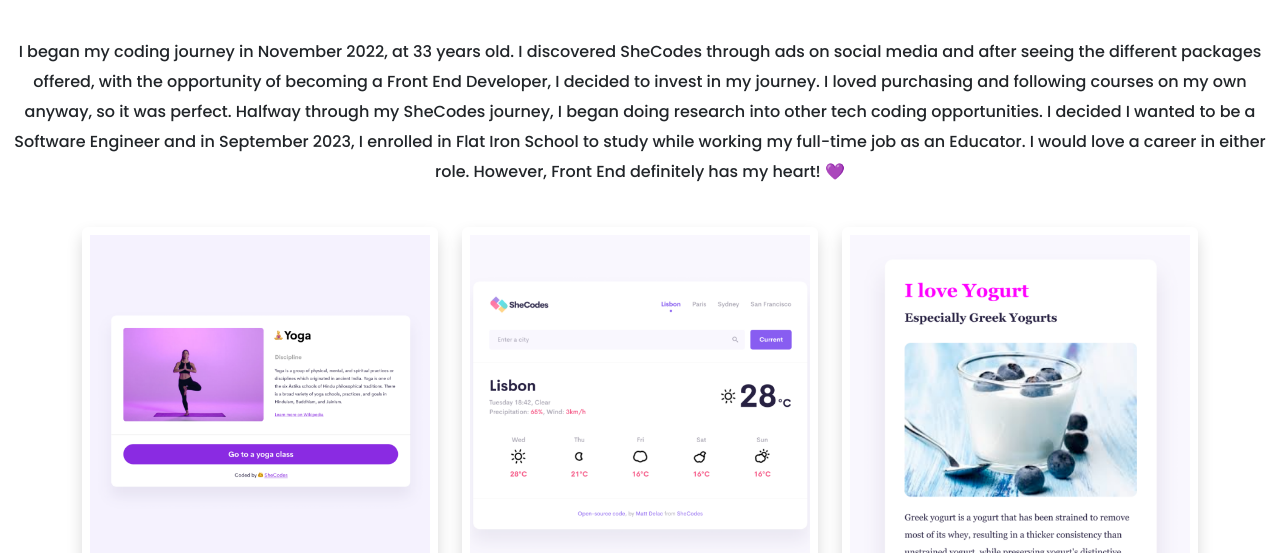
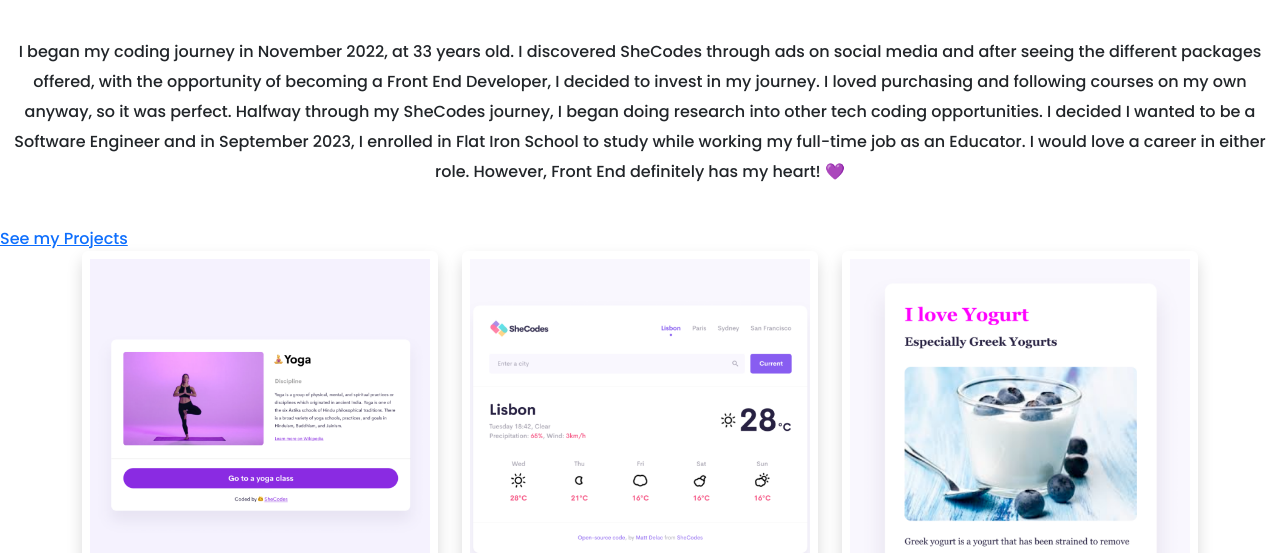
Before and after one commit to thecodedcosmos/web-portfolio, a website: page about.html in a window 1280 px wide. Shown: the part 247-800 px from the top of the page. Drawn offline with nearby package versions, Linux system fonts and the light colour scheme.

Commit message:
Updated about.html

```diff
--- a/about.html
+++ b/about.html
@@ -57,6 +57,7 @@
         I would love a career in either role. However, Front End definitely has my heart! 💜
       </p>
     </div>
+    <a href="work.html">See my Projects</a>
     <div class="container">
       <div class="row">
         <div class="col-sm-4">
```
